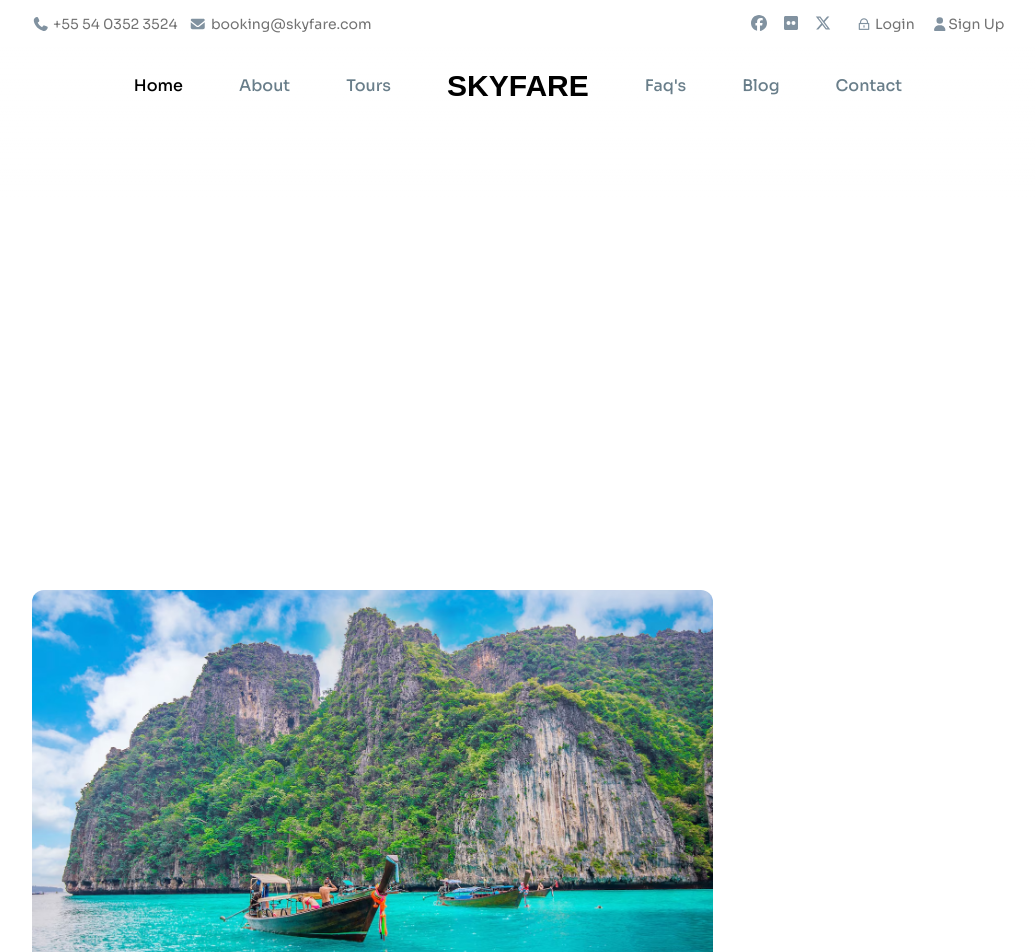
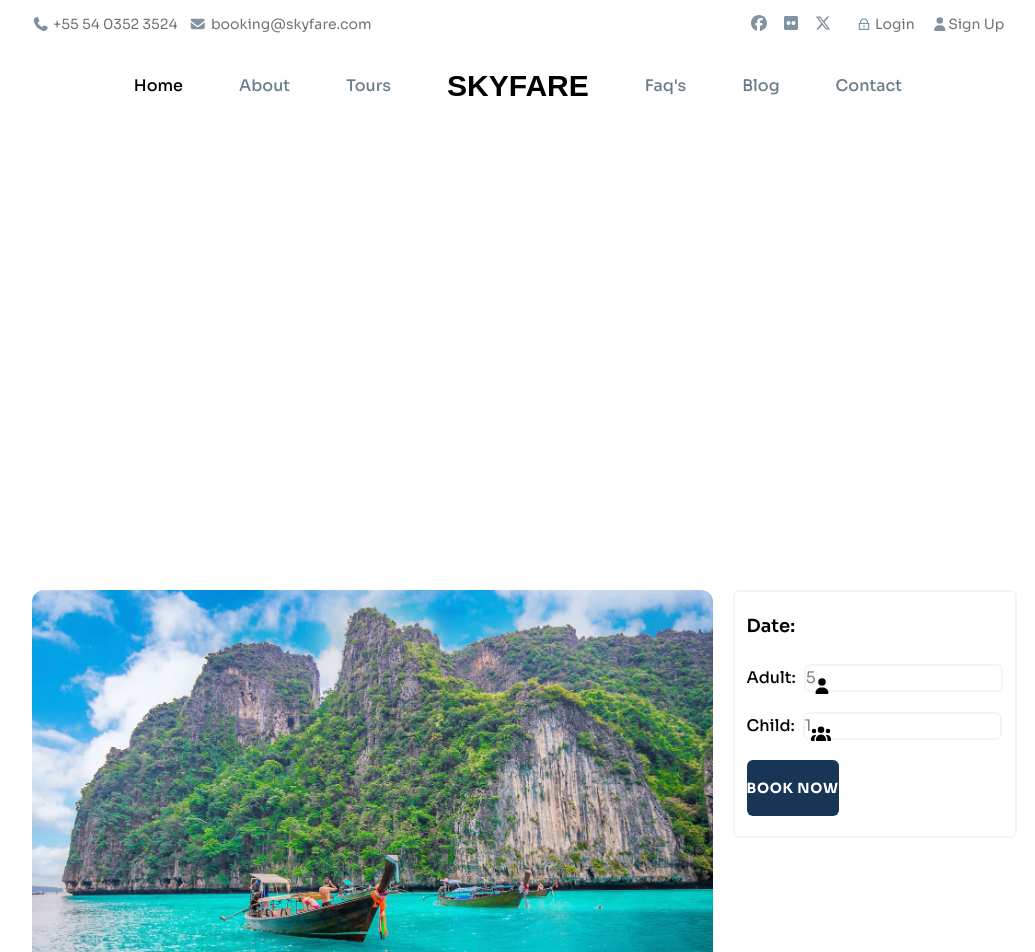
Before and after one commit to mvdevelop/skyfare-19sl, a Next.js app: page /TourDetails/1 in a window 1280 px wide. Shown: the top 952 px of the page, without its empty margins (122-1157 px from the left). Built offline with nearby package versions, Linux system fonts and the light colour scheme; a web font is replaced by a local one.

Commit message:
working on sidebar.jsx

```diff
--- a/src/app/TourDetails/[id]/page.jsx
+++ b/src/app/TourDetails/[id]/page.jsx
@@ -1,5 +1,5 @@
 
-"use client";
+//"use client";
 import React from 'react';
 
 import Link from 'next/link';
@@ -9,7 +9,7 @@ import Image from 'next/image';
 
 import toursData from '../../ToursData.json';
 import { notFound } from 'next/navigation';
-//import BookingSidebar from './sidebar';
+import BookingSidebar from './sidebar';
 
 export default async function ToursDetails({params}) {
 
@@ -81,10 +81,15 @@ export default async function ToursDetails({params}) {
                   <label className='pb-1 text-md font-[500]'>Your Comment:</label>
                   <textarea placeholder='Message :' className='border-2 border-gray-100 outline-0 rounded-md' required />
                 </div>
+                <button type='submit' className='btn text-white bg-[#193555] font-bold px-6 w-full py-4 rounded-md cursor-pointer transition-colors duration-300 mt-5'>
+                  <Link href='#' className='text-sm xl:text-md uppercase transition-colors duration-300 tracking-wider'>Send Message</Link>
+                </button>
               </div>
             </form>
           </div>
         </div>
+
+        <BookingSidebar tour={tour} />
       </div>
     </>
   )
--- /dev/null
+++ b/src/app/TourDetails/[id]/sidebar.jsx
@@ -0,0 +1,45 @@
+
+"use client";
+import React, { useState } from 'react';
+
+import { FontAwesomeIcon } from '@fortawesome/react-fontawesome';
+import { faAngleRight, faClose, faLocationDot, faUser, faUsers } from '@fortawesome/free-solid-svg-icons';
+import Link from 'next/link';
+import Image from 'next/image';
+
+import toursData from '../../ToursData.json';
+
+import { Swiper, SwiperSlide } from 'swiper/react';
+import 'swiper/css';
+
+export default function sidebar({ tour }) {
+
+    const [ showForm, setShowForm ] = useState(false);
+
+    return (
+    <>
+        <div className='xl:w-[30%] lg:w-[40%] w-full h-full sticky top-0 right-0 border-2 border-gray-100 rounded-md py-5 px-3'>
+            <h4 className='text-lg font-semibold pb-1'>Date:</h4>
+            <form method='post'>
+                <div className='flex items-center gap-2 mt-5'>
+                    <label className='text-md font-[500]'>Adult:</label>
+                    <div className='relative w-full'>
+                        <FontAwesomeIcon icon={faUser} className='absolute top-3.5 left-2' />
+                        <input type="number" placeholder='5' className='border-2 border-gray-100 outline-0 rounded-md' />
+                    </div>
+                </div>
+                <div className='flex items-center gap-2 mt-5'>
+                    <label className='text-md font-[500]'>Child:</label>
+                    <div className='relative w-full'>
+                        <FontAwesomeIcon icon={faUsers} className='absolute top-3.5 left-2' />
+                        <input type="number" placeholder='1' className='border-2 border-gray-100 outline-0 rounded-md' />
+                    </div>
+                </div>
+            </form>
+            <button type='button' className='btn text-white bg-[#193555] font-bold py-4 rounded-md cursor-pointer transition-colors duration-300 mt-5' onClick={() => setShowForm(true)}>
+                <Link href='#' className='text-sm xl:text-md uppercase transition-colors duration-300 tracking-wider'>Book Now</Link>
+            </button>
+        </div>
+    </>
+    )
+}
--- a/src/app/ToursData.json
+++ b/src/app/ToursData.json
@@ -30,7 +30,7 @@
         "location": "Myanmar",
         "price": "$ 180",
         "image": "/images/tour-image-04.webp",
-        "mainImage": "/images/tour-image-01-1.jpg"
+        "mainImage": "/images/tour-image-04-1.jpg"
     },
     {
         "id": "5",
@@ -38,7 +38,7 @@
         "location": "Indonesia",
         "price": "$ 180",
         "image": "/images/tour-image-05.webp",
-        "mainImage": "/images/tour-image-01-1.jpg"
+        "mainImage": "/images/tour-image-05-1.jpg"
     },
     {
         "id": "6",
@@ -46,7 +46,7 @@
         "location": "Singapore",
         "price": "$ 240",
         "image": "/images/tour-image-06.webp",
-        "mainImage": "/images/tour-image-01-1.jpg"
+        "mainImage": "/images/tour-image-06-1.jpg"
     },
     {
         "id": "7",
@@ -54,7 +54,7 @@
         "location": "Japan",
         "price": "$ 480",
         "image": "/images/tour-image-07.webp",
-        "mainImage": "/images/tour-image-01-1.jpg"
+        "mainImage": "/images/tour-image-07-1.jpg"
     },
     {
         "id": "8",
@@ -62,6 +62,6 @@
         "location": "Indonesia",
         "price": "$ 260",
         "image": "/images/tour-image-08.webp",
-        "mainImage": "/images/tour-image-01-1.jpeg"
+        "mainImage": "/images/tour-image-08-1.jpeg"
     }
 ]
```
